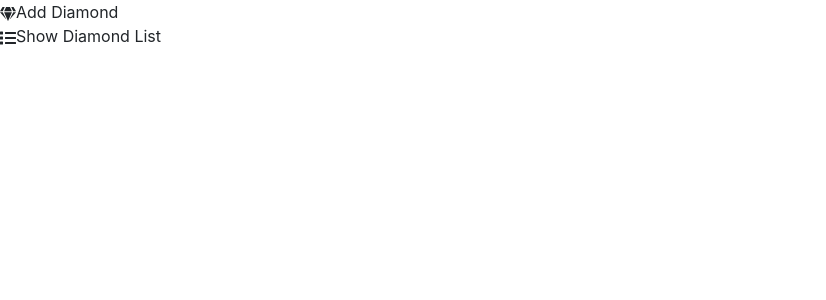
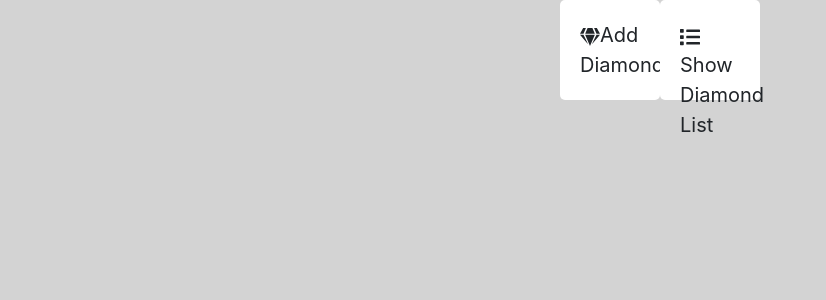
Before and after one commit to wschwab/RapaportApi, a React (Create React App) app in the folder ClientApp/: page / in a window 1280 px wide. Shown: the top 300 px of the page, without its empty margins (0-826 px from the left). Built offline with nearby package versions, Linux system fonts and the light colour scheme.

Commit message:
frontend work; css needs work

```diff
--- a/ClientApp/package.json
+++ b/ClientApp/package.json
@@ -6,6 +6,7 @@
     "bootstrap": "^4.1.3",
     "jquery": "^3.4.1",
     "merge": "^1.2.1",
+    "node-sass": "^4.13.1",
     "oidc-client": "^1.9.0",
     "react": "^16.0.0",
     "react-dom": "^16.0.0",
--- a/ClientApp/src/App.js
+++ b/ClientApp/src/App.js
@@ -1,17 +1,14 @@
 import React, { useState } from 'react'
 import Buttons from './components/Buttons'
-import ShowButton from './components/ShowButton'
 import AddDiamond from './components/AddDiamond'
 import ShowDiamonds from './components/ShowDiamonds'
-
-import './custom.css'
 
 const App = () => {
     const [showAddDiamond, setShowAddDiamond] = useState(false)
     const [showDiamonds, setShowDiamonds] = useState(false)
 
     return (
-        <>
+        <div className="container">
             {
                 !showAddDiamond && !showDiamonds ?
                     <Buttons setShowAddDiamond={setShowAddDiamond} setShowDiamonds={setShowDiamonds} /> :
@@ -19,7 +16,7 @@ const App = () => {
                         <AddDiamond setShowAddDiamond={setShowAddDiamond} /> :
                         <ShowDiamonds setShowDiamonds={setShowDiamonds} />
             }
-        </>
+        </div>
     )
 }
 
--- /dev/null
+++ b/ClientApp/src/App.scss
@@ -0,0 +1,40 @@
+html {
+    height: 100%;
+}
+
+body {
+    background: #D3D3D3;
+    height: 100%;
+}
+
+container {
+    height: 100%;
+}
+
+$gradient: linear-gradient(to top right, #008080, #7fffd4);
+
+.btn-list {
+    display: -ms-flexbox;
+    display: flex;
+    align-items: center;
+    justify-content: center;
+    list-style-type: none;
+
+    li {
+        background: white;
+        cursor: pointer;
+        height: 100px;
+        width: 100px;
+        max-width: 25%;
+        max-height: 25%;
+        font-size: 20px;
+        padding: 20px;
+        border-radius: 5px;
+        border-width: 40px;
+        border-color: $gradient;
+
+        &:hover {
+            font-weight: bold;
+        }
+    }
+}
--- a/ClientApp/src/components/AddButton.jsx
+++ b/ClientApp/src/components/AddButton.jsx
@@ -3,6 +3,7 @@ import { FaGem } from 'react-icons/fa'
 
 const AddButton = ({ setShowAddDiamond }) => (
     <div
+        className="btn-list_item__add"
         role="button"
         onClick={() => setShowAddDiamond(true)}
         onKeyDown={() => setShowAddDiamond(true)}
--- a/ClientApp/src/components/Buttons.jsx
+++ b/ClientApp/src/components/Buttons.jsx
@@ -3,10 +3,14 @@ import AddButton from './AddButton'
 import ShowButton from './ShowButton'
 
 const Buttons = ({ setShowAddDiamond, setShowDiamonds }) => (
-    <>
-        <AddButton setShowAddDiamond={setShowAddDiamond} />
-        <ShowButton setShowDiamonds={setShowDiamonds} />
-    </>
+    <ul className="btn-list">
+        <li className=""btn-list_item>
+            <AddButton setShowAddDiamond={setShowAddDiamond} />
+        </li>
+        <li className="" btn-list_item>
+            <ShowButton setShowDiamonds={setShowDiamonds} />
+        </li>
+    </ul>
 )
 
 export default Buttons;
--- a/ClientApp/src/components/ShowButton.jsx
+++ b/ClientApp/src/components/ShowButton.jsx
@@ -4,6 +4,7 @@ import { FaList } from 'react-icons/fa'
 
 const ShowButton = ({ setShowDiamonds }) => (
     <div
+        className="btn-list_item__show"
         role="button"
         onClick={() => setShowDiamonds(true)}
         onKeyDown={() => setShowDiamonds(true)}
--- a/ClientApp/src/custom.css
+++ /dev/null
@@ -1,14 +0,0 @@
-/* Provide sufficient contrast against white background */
-a {
-  color: #0366d6;
-}
-
-code {
-  color: #E01A76;
-}
-
-.btn-primary {
-  color: #fff;
-  background-color: #1b6ec2;
-  border-color: #1861ac;
-}
--- a/ClientApp/src/index.js
+++ b/ClientApp/src/index.js
@@ -2,6 +2,7 @@ import 'bootstrap/dist/css/bootstrap.css';
 import React from 'react';
 import ReactDOM from 'react-dom';
 import App from './App';
+import './App.scss'
 
 const baseUrl = document.getElementsByTagName('base')[0].getAttribute('href');
 const rootElement = document.getElementById('root');
```
Also changed, not shown: 1 other file (tests, documents, lock files or other folders).
